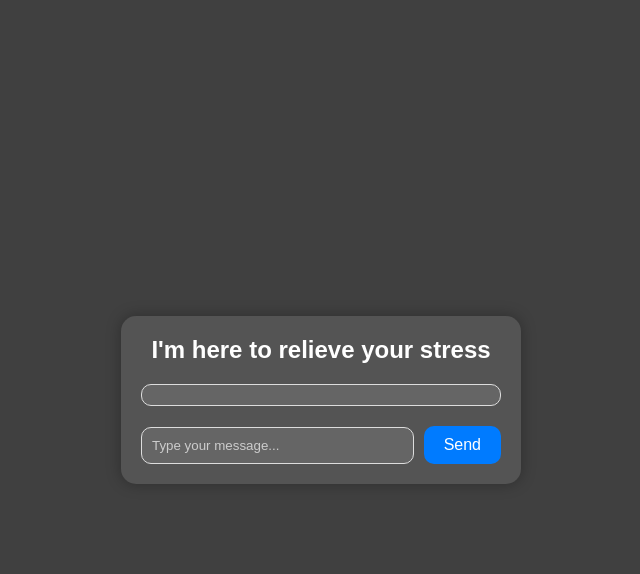
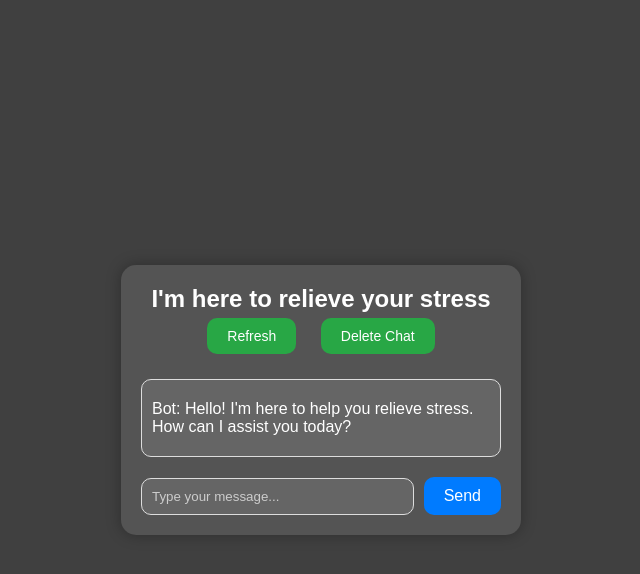
Before and after one commit to Mushaab/Stress-buster-bot, a Flask app: page / in a window 1280 px wide. Shown: the top 574 px of the page, without its empty margins (319-959 px from the left). Run offline with Flask 3, Linux system fonts and the light colour scheme.

Commit message:
Add refresh and delete chat functionality, initial bot message, and enhanced button styling

```diff
--- a/static/styles.css
+++ b/static/styles.css
@@ -87,8 +87,47 @@ body {
     color: white;
     cursor: pointer;
     font-size: 16px;
+    transition: background-color 0.3s, transform 0.3s;
 }
 
 .chat-input button:hover {
     background-color: #0056b3;
+    transform: translateY(-2px);
 }
+
+.chat-input button:active {
+    background-color: #003f7f;
+    transform: translateY(1px);
+}
+
+.chat-input button:focus {
+    outline: none;
+    box-shadow: 0 0 5px rgba(0, 123, 255, 0.5);
+}
+
+.chat-btn {
+    margin: 5px 10px;
+    padding: 10px 20px;
+    border: none;
+    border-radius: 10px;
+    background-color: #28a745; /* Green background for refresh and delete buttons */
+    color: white;
+    cursor: pointer;
+    font-size: 14px;
+    transition: background-color 0.3s, transform 0.3s;
+}
+
+.chat-btn:hover {
+    background-color: #218838;
+    transform: translateY(-2px);
+}
+
+.chat-btn:active {
+    background-color: #1e7e34;
+    transform: translateY(1px);
+}
+
+.chat-btn:focus {
+    outline: none;
+    box-shadow: 0 0 5px rgba(40, 167, 69, 0.5);
+}
--- a/templates/index.html
+++ b/templates/index.html
@@ -4,19 +4,22 @@
     <meta charset="UTF-8">
     <meta name="viewport" content="width=device-width, initial-scale=1.0">
     <title>Stress Buster Chatbot</title>
-    <link rel="stylesheet" href="{{ url_for('static', filename='styles.css') }}">
+    <link rel="stylesheet" href="/static/styles.css">
 </head>
 <body>
     <div class="chat-container">
         <div class="chat-box">
             <div class="chat-header">
                 <h2>I'm here to relieve your stress</h2>
+                <button id="refresh-btn" class="chat-btn">Refresh</button>
+                <button id="delete-btn" class="chat-btn">Delete Chat</button>
             </div>
-            <div id="chat-content" class="chat-content">
-                <!-- Chat messages will be inserted here -->
+            <div class="chat-content" id="chat-content">
+                <!-- Initial Bot Message -->
+                <p class="bot-message">Bot: Hello! I'm here to help you relieve stress. How can I assist you today?</p>
             </div>
             <div class="chat-input">
-                <input type="text" id="user-input" placeholder="Type your message..." onkeypress="return event.keyCode != 13;">
+                <input type="text" id="user-input" placeholder="Type your message...">
                 <button onclick="sendMessage()">Send</button>
             </div>
         </div>
@@ -25,25 +28,41 @@
     <script>
         function sendMessage() {
             const userInput = document.getElementById('user-input').value;
-            if (userInput.trim() === '') return;
+            if (userInput.trim() !== '') {
+                // Display user message
+                const userMessage = `<p class="user-message">You: ${userInput}</p>`;
+                document.getElementById('chat-content').innerHTML += userMessage;
 
-            const chatContent = document.getElementById('chat-content');
-            chatContent.innerHTML += `<p class="user-message"><strong>You:</strong> ${userInput}</p>`;
-
+                // Send user message to the backend
                 fetch('/get', {
                     method: 'POST',
                     headers: {
-                    'Content-Type': 'application/json'
+                        'Content-Type': 'application/json',
                     },
-                body: JSON.stringify({ msg: userInput })
+                    body: JSON.stringify({ msg: userInput }),
                 })
                 .then(response => response.json())
                 .then(data => {
-                chatContent.innerHTML += `<p class="bot-message"><strong>Bot:</strong> ${data}</p>`;
+                    const botMessage = `<p class="bot-message">Bot: ${data}</p>`;
+                    document.getElementById('chat-content').innerHTML += botMessage;
+                });
+
+                // Clear the input field
                 document.getElementById('user-input').value = '';
-                chatContent.scrollTop = chatContent.scrollHeight;
-            });
             }
+        }
+
+        // Function to refresh the page
+        document.getElementById('refresh-btn').onclick = function() {
+            location.reload();
+        };
+
+        // Function to delete the chat
+        document.getElementById('delete-btn').onclick = function() {
+            document.getElementById('chat-content').innerHTML = '';
+            const initialMessage = `<p class="bot-message">Bot: Hello! I'm here to help you relieve stress. How can I assist you today?</p>`;
+            document.getElementById('chat-content').innerHTML += initialMessage;
+        };
     </script>
 </body>
 </html>
```
Lines whose indentation alone changed are shown as unchanged.
